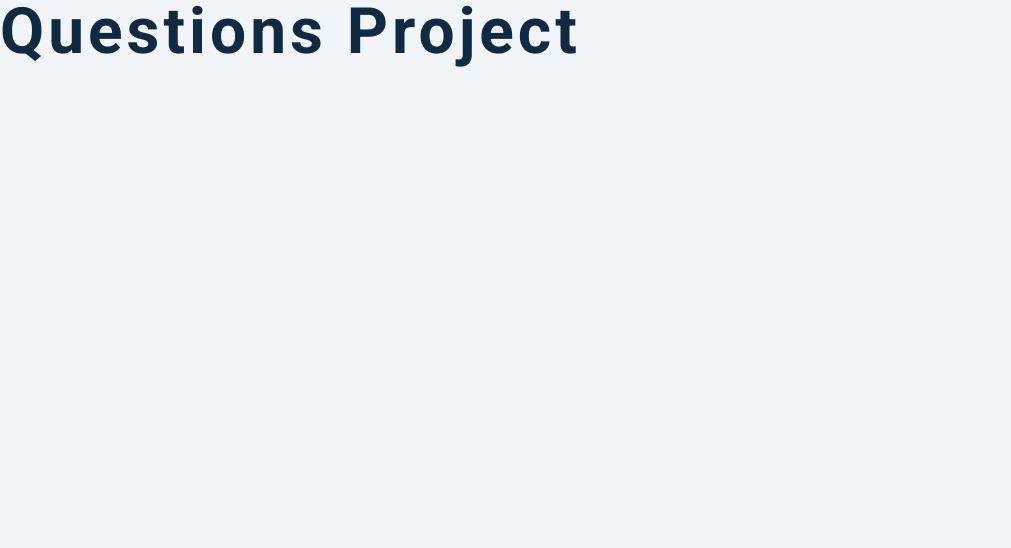
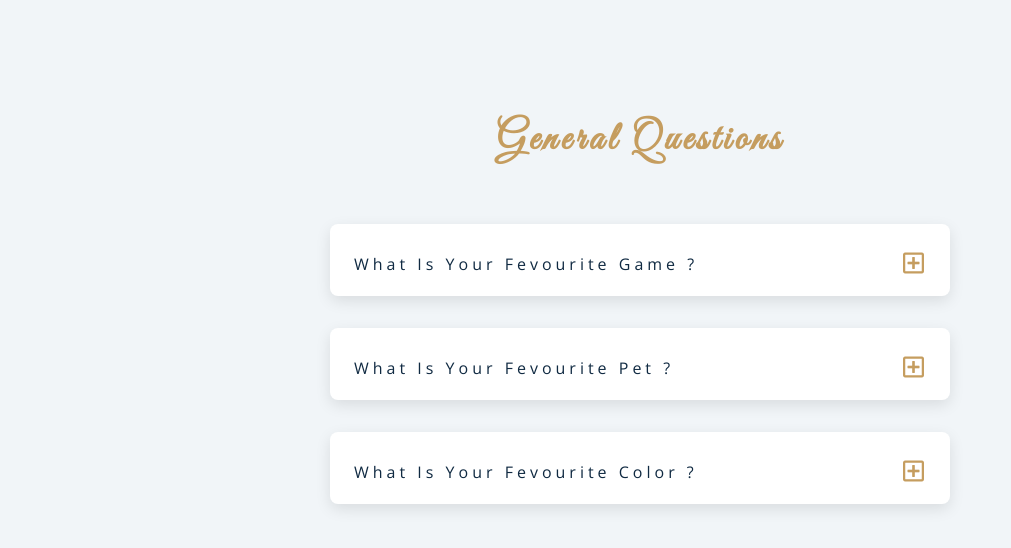
Before and after one commit to rejhaque/questions-app, a plain HTML site: page index.html in a window 1280 px wide. Shown: the whole page, without its empty margins (0-1011 px from the left). Drawn offline with nearby package versions, Linux system fonts and the light colour scheme.

Commit message:
JS done, function is working properly

```diff
--- a/app.js
+++ b/app.js
@@ -1,2 +1,4 @@
 //using selectors inside the element
 // traversing the dom
+
+const btns = document.querySelectorAll(".question")
--- a/index.html
+++ b/index.html
@@ -4,22 +4,66 @@
     <meta charset="UTF-8" />
     <meta name="viewport" content="width=device-width, initial-scale=1.0" />
     <title>Q & A</title>
-
-    <link
-      rel="stylesheet"
-      href="https://cdnjs.cloudflare.com/ajax/libs/font-awesome/5.14.0/css/all.min.css"
-    />
-
-    <link
-      href="https://fonts.googleapis.com/css?family=Great+Vibes&display=swap"
-      rel="stylesheet"
-    />
-
+    <link rel="stylesheet" href="https://cdnjs.cloudflare.com/ajax/libs/font-awesome/5.14.0/css/all.min.css"/>
+    <link href="https://fonts.googleapis.com/css?family=Great+Vibes&display=swap" rel="stylesheet" />
     <link rel="stylesheet" href="styles.css" />
   </head>
   <body>
-    <h1>questions project</h1>
-
+    <section class="questions">
+      <div class="title">
+        <h2>general questions</h2>
+      </div>
+      <div class="section-center">
+        <article class="question">
+          <div class="question-title">
+            <p>what is your fevourite game ?</p>
+            <button type="button" class="question-btn">
+              <span class="plus-icon">
+                <i class="far fa-plus-square"></i>
+              </span>
+              <span class="minus-icon">
+                <i class="far fa-minus-square"></i>
+              </span>
+            </button>
+          </div>
+          <div class="question-text">
+            <p>Lorem ipsum dolor sit, amet consectetur adipisicing elit. Sunt praesentium fugit neque veniam eaque quod ratione sit repellendus corporis aspernatur?</p>
+          </div>
+        </article>
+        <article class="question">
+          <div class="question-title">
+            <p>what is your fevourite pet ?</p>
+            <button type="button" class="question-btn">
+              <span class="plus-icon">
+                <i class="far fa-plus-square"></i>
+              </span>
+              <span class="minus-icon">
+                <i class="far fa-minus-square"></i>
+              </span>
+            </button>
+          </div>
+          <div class="question-text">
+            <p>Lorem ipsum dolor sit, amet consectetur adipisicing elit. Sunt praesentium fugit neque veniam eaque quod ratione sit repellendus corporis aspernatur?</p>
+          </div>
+        </article>
+        <article class="question">
+          <div class="question-title">
+            <p>what is your fevourite color ?</p>
+            <button type="button" class="question-btn">
+              <span class="plus-icon">
+                <i class="far fa-plus-square"></i>
+              </span>
+              <span class="minus-icon">
+                <i class="far fa-minus-square"></i>
+              </span>
+            </button>
+          </div>
+          <div class="question-text">
+            <p>Lorem ipsum dolor sit, amet consectetur adipisicing elit. Sunt praesentium fugit neque veniam eaque quod ratione sit repellendus corporis aspernatur?</p>
+          </div>
+        </article>
+      </div>
+    </section>
     <script src="app.js"></script>
   </body>
 </html>
--- a/styles.css
+++ b/styles.css
@@ -215,7 +215,7 @@ main {
   margin-bottom: 0;
 }
 /* hide text */
-/* .question-text {
+.question-text {
   display: none;
 }
 .show-text .question-text {
@@ -229,4 +229,4 @@ main {
 }
 .show-text .plus-icon {
   display: none;
-} */
+}
```
